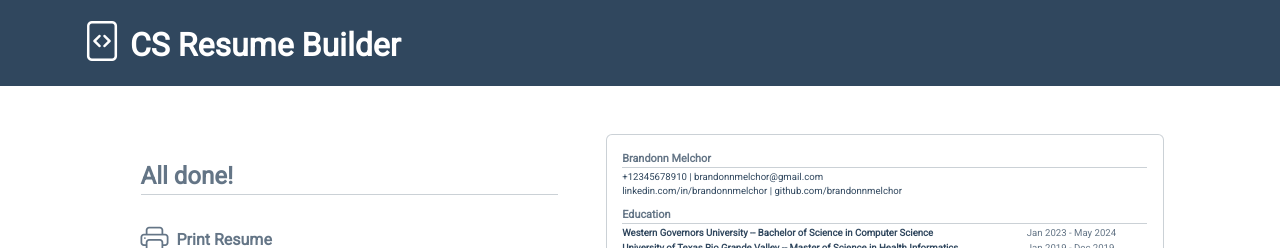
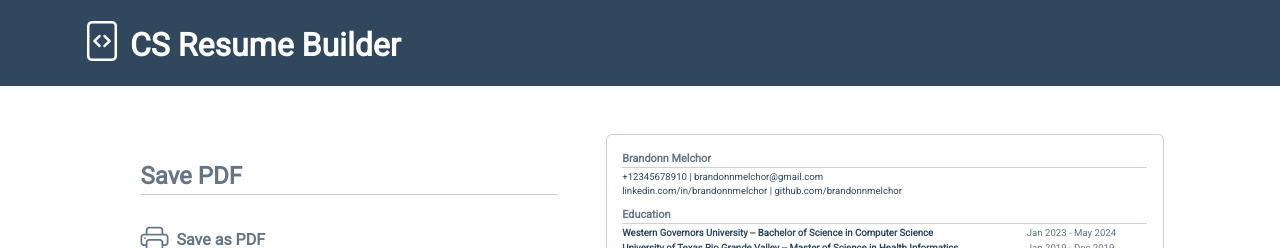
Before and after one commit to brandonnmelchor/resume-builder, a React (Create React App) app: page / in a window 1280 px wide. Shown: the top 248 px of the page. Built offline with nearby package versions, Linux system fonts and the light colour scheme.

Commit message:
update text

```diff
--- a/src/components/form_components/Print.js
+++ b/src/components/form_components/Print.js
@@ -7,14 +7,14 @@ export default class Print extends React.Component {
 
     return (
       <div className="w-100">
-        <div className="fs-4 fw-bold gray">All done!</div>
+        <div className="fs-4 fw-bold gray">Save PDF</div>
         <hr className="mb-4" />
         <ReactToPrint content={() => printRef}>
           <PrintContextConsumer>
             {({ handlePrint }) => (
               <div className="user-select-none" onClick={handlePrint} style={{ cursor: "pointer" }}>
                 <span className="d-flex align-items-center fw-bold gray">
-                  <i className="bi bi-printer fs-3 me-2"></i> Print Resume
+                  <i className="bi bi-printer fs-3 me-2"></i> Save as PDF
                 </span>
               </div>
             )}
```
